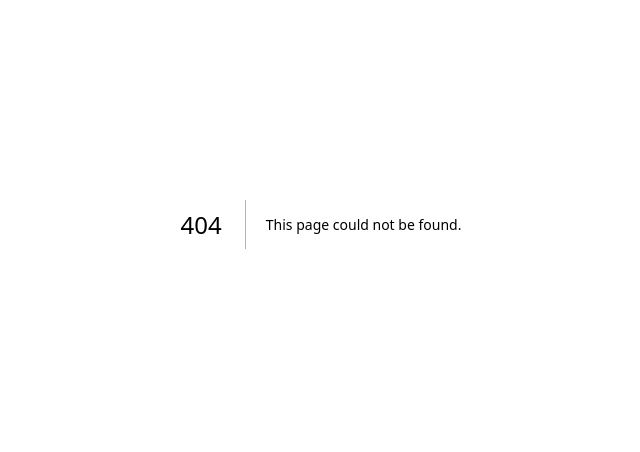
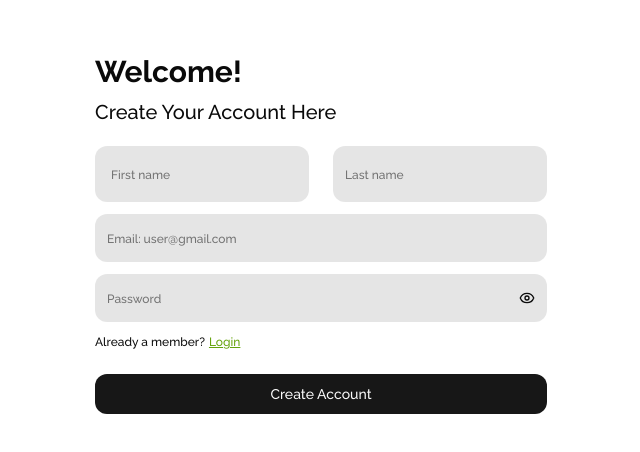
Before and after one commit to writefreak/writrr, a Next.js app: page /signup in a window 1280 px wide. Before the commit this address had no page. Shown: the part 176-628 px from the top of the page, without its empty margins (319-959 px from the left). Built offline with nearby package versions, Linux system fonts and the light colour scheme.

Commit message:
added login and signup pages

```diff
--- /dev/null
+++ b/src/app/(client)/login/page.tsx
@@ -0,0 +1,13 @@
+import LoginForm from "@/components/login/form";
+import Form from "@/components/login/form";
+import React from "react";
+
+const page = () => {
+  return (
+    <div>
+      <LoginForm />
+    </div>
+  );
+};
+
+export default page;
--- /dev/null
+++ b/src/app/(client)/signup/page.tsx
@@ -0,0 +1,13 @@
+import SignForm from "@/components/signup/sign";
+import Sign from "@/components/signup/sign";
+import React from "react";
+
+const page = () => {
+  return (
+    <div>
+      <SignForm />
+    </div>
+  );
+};
+
+export default page;
--- /dev/null
+++ b/src/components/login/form.tsx
@@ -0,0 +1,46 @@
+import { Eye } from "lucide-react";
+import Link from "next/link";
+import React from "react";
+import { Button } from "../ui/button";
+
+const LoginForm = () => {
+  return (
+    <div className="flex p-6 pt-16 justify-center flex-col  max-w-[500px]  h-full font-raleway sm:h-screen sm:mx-auto">
+      <form action="">
+        {" "}
+        <div className="flex flex-col gap-2 ">
+          <p className="text-3xl font-bold">Welcome Back!</p>
+          <h3 className="text-xl">Login Here</h3>
+        </div>
+        <div className="space-y-3 py-5">
+          <div className="grid gap-3">
+            <input
+              type="text"
+              placeholder="Email: user@gmail.com"
+              className=" bg-black/10 outline-none p-3 rounded-xl placeholder:text-xs placeholder:text-black/50"
+              required
+            />
+            <div className="flex items-center bg-black/10 outline-none p-3 rounded-xl grid-cols-2 justify-between">
+              <input
+                type="text"
+                placeholder="Password"
+                className="placeholder:text-xs placeholder:text-black/50 bg-transparent outline-none"
+                required
+              />
+              <Eye className="h-4 w-4" />
+            </div>
+          </div>
+          <div className="flex items-center w-full  pb-3 gap-1 text-xs">
+            <p>Not yet a member?</p>
+            <Link href={"/signup"} className="text-lime-600 underline">
+              Sign up
+            </Link>
+          </div>
+          <Button className="w-full rounded-xl">Login</Button>
+        </div>
+      </form>
+    </div>
+  );
+};
+
+export default LoginForm;
--- a/src/components/profile.tsx
+++ b/src/components/profile.tsx
@@ -14,6 +14,7 @@ import {
   DropdownMenuTrigger,
 } from "@/components/ui/dropdown-menu";
 import { ProfileImg } from "./profileimg";
+import Link from "next/link";
 
 export function Profile() {
   return (
@@ -26,7 +27,7 @@ export function Profile() {
         <DropdownMenuSeparator />
         <DropdownMenuItem>
           <User />
-          <span>Profile</span>
+          <Link href={"#"}>Profile</Link>
         </DropdownMenuItem>
         <DropdownMenuItem>
           <Settings />
@@ -34,7 +35,7 @@ export function Profile() {
         </DropdownMenuItem>
         <DropdownMenuItem>
           <LogOut />
-          <span>Logout</span>
+          <Link href={"/login"}>Logout</Link>
         </DropdownMenuItem>
       </DropdownMenuContent>
     </DropdownMenu>
--- /dev/null
+++ b/src/components/signup/sign.tsx
@@ -0,0 +1,60 @@
+import { Button } from "@/components/ui/button";
+import { Eye } from "lucide-react";
+import Link from "next/link";
+import React from "react";
+const SignForm = () => {
+  return (
+    <div className="flex p-6 pt-16 justify-center flex-col  max-w-[500px]  h-full font-raleway sm:h-screen sm:mx-auto">
+      <div className="flex flex-col gap-2 ">
+        <p className="text-3xl font-bold">Welcome!</p>
+        <h3 className="text-xl">Create Your Account Here</h3>
+      </div>
+
+      <form action="">
+        <div className="space-y-3 py-5">
+          <div className="grid grid-cols-2 gap-6">
+            <input
+              type="text"
+              placeholder="First name"
+              required
+              className=" bg-black/10 outline-none p-4 rounded-xl placeholder:text-xs placeholder:text-black/50"
+            />
+
+            <input
+              type="text"
+              placeholder="Last name"
+              className=" bg-black/10 outline-none p-3 rounded-xl placeholder:text-xs placeholder:text-black/50"
+              required
+            />
+          </div>
+          <div className="grid gap-3">
+            <input
+              type="text"
+              placeholder="Email: user@gmail.com"
+              className=" bg-black/10 outline-none p-3 rounded-xl placeholder:text-xs placeholder:text-black/50"
+              required
+            />
+            <div className="flex items-center  bg-black/10 outline-none p-3 rounded-xl grid-cols-2 justify-between">
+              <input
+                type="text"
+                placeholder="Password"
+                className="placeholder:text-xs placeholder:text-black/50 bg-transparent outline-none"
+                required
+              />
+              <Eye className="h-4 w-4" />
+            </div>
+          </div>
+          <div className="flex items-center w-full  pb-3 gap-1 text-xs">
+            <p>Already a member?</p>
+            <Link href={"/login"} className="text-lime-600 underline">
+              Login
+            </Link>
+          </div>
+          <Button className="w-full rounded-xl">Create Account</Button>
+        </div>
+      </form>
+    </div>
+  );
+};
+
+export default SignForm;
```
